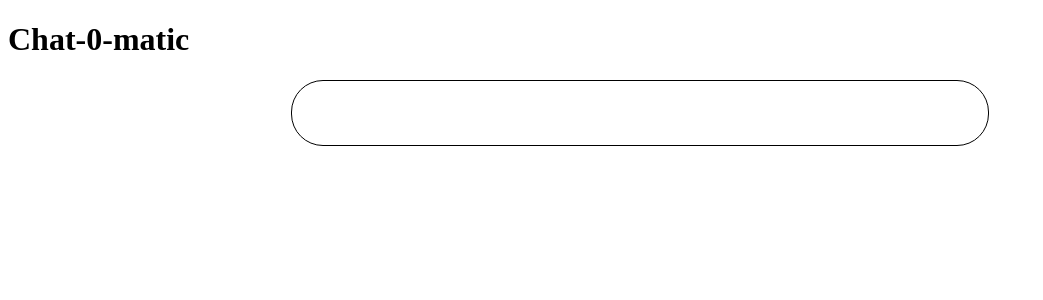
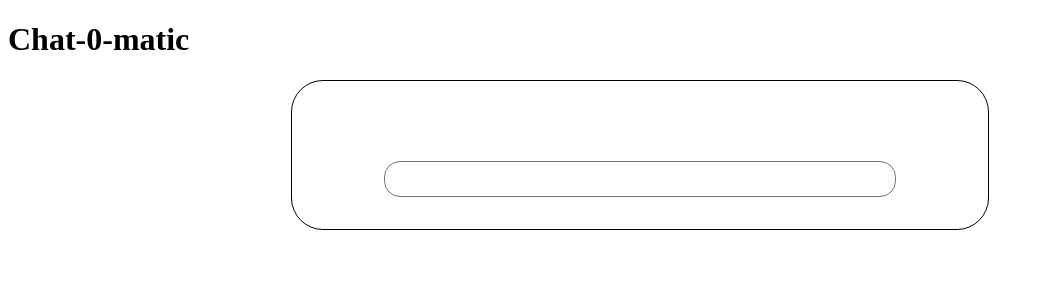
Before and after one commit to JonasBne/react-fire-chat, a React (Create React App) app in the folder client/: page / in a window 1280 px wide. Shown: the top 300 px of the page, without its empty margins (0-1043 px from the left). Built offline with nearby package versions, Linux system fonts and the light colour scheme.

Commit message:
feat: added input for messages

```diff
--- a/client/src/views/chat/Chat.tsx
+++ b/client/src/views/chat/Chat.tsx
@@ -1,5 +1,6 @@
 import styled from '@emotion/styled';
 import React from 'react';
+import MessageInput from './MessageInput';
 import Messages from './Messages';
 
 const ChatBox = styled.div({
@@ -14,6 +15,7 @@ function Chat() {
   return (
     <ChatBox>
       <Messages recipient="Jonas" />
+      <MessageInput />
     </ChatBox>
   );
 }
--- /dev/null
+++ b/client/src/views/chat/MessageInput.tsx
@@ -0,0 +1,16 @@
+import React from 'react';
+import styled from '@emotion/styled';
+
+const Input = styled.textarea({
+  display: 'block',
+  margin: '48px auto 0 auto',
+  width: '80%',
+  resize: 'none',
+  borderRadius: '16px',
+});
+
+function MessageInput() {
+  return <Input id="message-input" name="message-input" />;
+}
+
+export default MessageInput;
```
